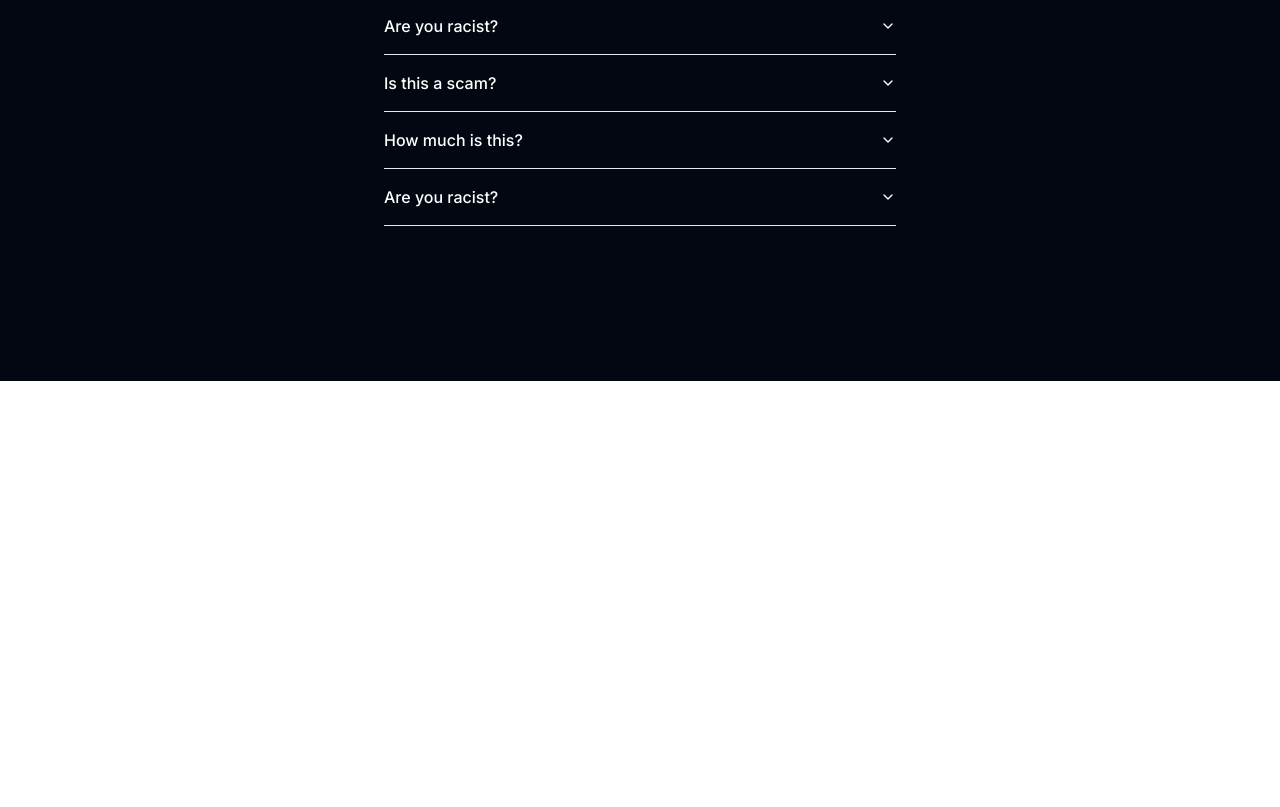
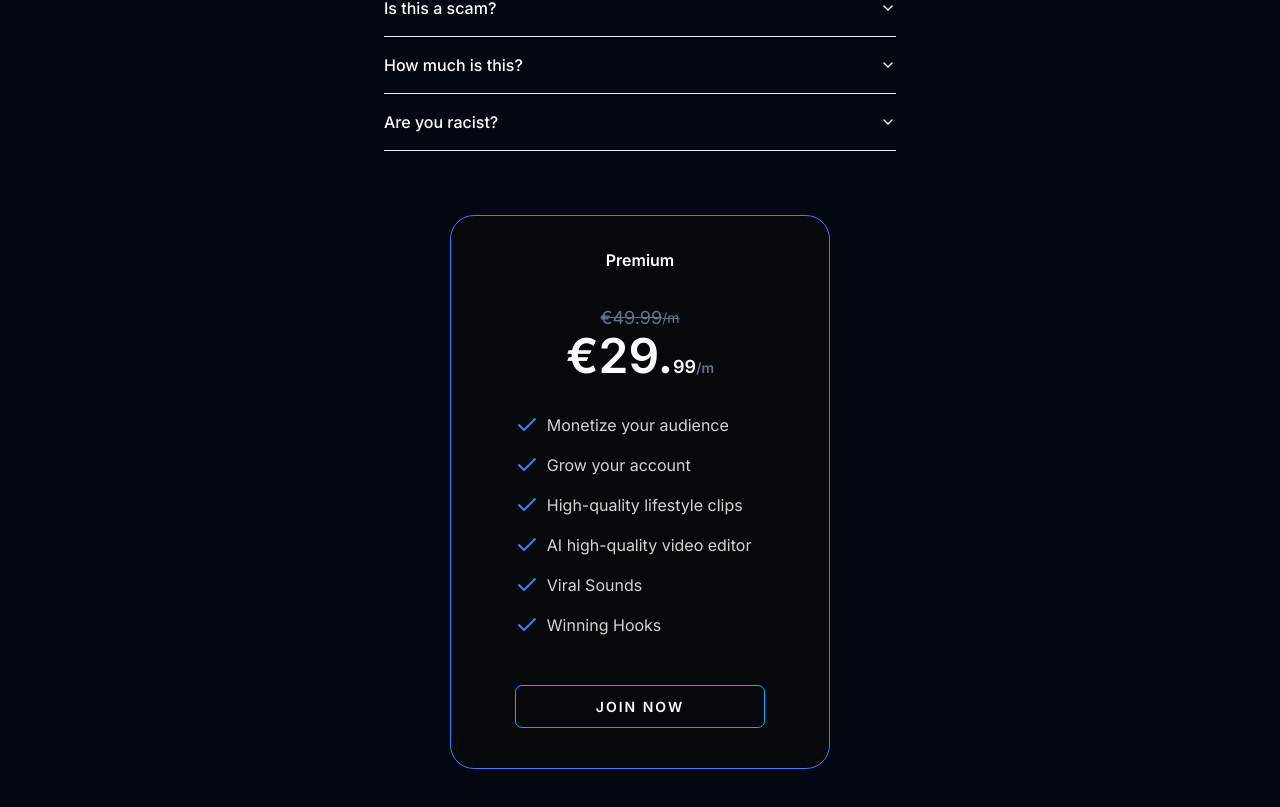
Before and after one commit to DarKS4ys/stoic-navbar, a Next.js app: page / in a window 1280 px wide. Shown: the part 419-1226 px from the top of the page. Before the commit the page ends 800 px from the top, so only its background shows below. Built offline with nearby package versions, Linux system fonts and the light colour scheme.

Commit message:
update card

```diff
--- a/app/page.js
+++ b/app/page.js
@@ -1,3 +1,4 @@
+import CustomCard from '@/components/customcard';
 import {
   Accordion,
   AccordionItem,
@@ -8,7 +9,7 @@ import Image from 'next/image';
 
 const LandingPage = () => {
   return (
-    <div className="bg-gray-950	pb-20 w-full h-screen flex flex-col justify-center items-center">
+    <div className="bg-gray-950	pb-20 w-full h-full flex flex-col justify-center items-center">
       <div className="mt-40">
         <h1 className="text-white text-center text-lg">
           Unleash your viral potential (hamudi is a fucking geek)
@@ -43,6 +44,9 @@ const LandingPage = () => {
           </AccordionItem>
         </Accordion>
       </div>
+      <div className="mt-16">
+        <CustomCard />
+      </div>
     </div>
   );
 };
--- /dev/null
+++ b/components/customcard.js
@@ -0,0 +1,57 @@
+import { Check } from 'lucide-react';
+import JoinButton from './joinbutton';
+
+const CustomCard = () => {
+  const services = [
+    'Monetize your audience',
+    'Grow your account',
+    'High-quality lifestyle clips',
+    'AI high-quality video editor',
+    'Viral Sounds',
+    'Winning Hooks',
+  ];
+
+  return (
+    <div>
+      <div className="border border-blue-500 bg-zinc-950/70 text-white flex flex-col rounded-3xl p-8  px-16">
+        {/* <div className="absolute justify-end items-end">
+                <div className="flex rounded-full bg-[var(--highlight)] p-1">
+                    <p className="font-semibold text-black text-sm">-40%</p>
+                </div>
+            </div> */}
+        <div className="flex justify-center items-start mb-8">
+          <div className="flex flex-col justify-center items-center">
+            <h1 className="font-semibold text-white">Premium</h1>
+          </div>
+        </div>
+
+        <h1 className="flex text-lg text-muted-foreground line-through justify-center items-center">
+          €49.99<span className="text-sm">/m</span>
+        </h1>
+        <div className="flex flex-row items-center justify-center mb-8">
+          <h1 className="font-semibold text-5xl">
+            €29.<span className="text-lg">99</span>
+            <span className="text-muted-foreground text-sm">/m</span>
+          </h1>
+        </div>
+        <div>
+          <div className="flex flex-col justify-start text-stone-300 items-start mb-8">
+            {services.map((service) => (
+              <div className="flex items-start justify-start flex-col mb-4">
+                <div className="flex flex-row justify-start items-center">
+                  <Check className="mr-2 text-blue-500" />
+                  {service}
+                </div>
+              </div>
+            ))}
+          </div>
+        </div>
+
+        <div className="flex justify-center items-center w-full mb-2">
+          <JoinButton />
+        </div>
+      </div>
+    </div>
+  );
+};
+export default CustomCard;
--- /dev/null
+++ b/components/joinbutton.js
@@ -0,0 +1,13 @@
+import Link from 'next/link';
+import styles from './stoic.module.css';
+
+const JoinButton = () => {
+  return (
+    <div>
+      <Link href="#">
+        <button className={styles.button}>JOIN NOW</button>
+      </Link>
+    </div>
+  );
+};
+export default JoinButton;
--- /dev/null
+++ b/components/stoic.module.css
@@ -0,0 +1,73 @@
+.button {
+  position: relative;
+  padding: 10px 80px;
+  border-radius: 7px;
+  border: 1px solid rgb(0, 174, 255);
+  font-size: 14px;
+  text-transform: uppercase;
+  font-weight: 600;
+  letter-spacing: 2px;
+  background: transparent;
+  color: #fff;
+  overflow: hidden;
+  box-shadow: 0 0 0 0 transparent;
+  -webkit-transition: all 0.2s ease-in;
+  -moz-transition: all 0.2s ease-in;
+  transition: all 0.2s ease-in;
+}
+
+.button:hover {
+  background: rgb(0, 182, 255);
+  box-shadow: 0 0 20px 3px rgba(0, 183, 255, 0.515);
+  -webkit-transition: all 0.2s ease-out;
+  -moz-transition: all 0.2s ease-out;
+  transition: all 0.2s ease-out;
+  color: black;
+}
+
+.button:hover::before {
+  -webkit-animation: sh02 0.5s 0s linear;
+  -moz-animation: sh02 0.5s 0s linear;
+  animation: sh02 0.5s 0s linear;
+}
+
+.button::before {
+  content: '';
+  display: block;
+  width: 0px;
+  height: 86%;
+  position: absolute;
+  top: 7%;
+  left: 0%;
+  opacity: 0;
+  background: #fff;
+  box-shadow: 0 0 50px 30px #fff;
+  -webkit-transform: skewX(-20deg);
+  -moz-transform: skewX(-20deg);
+  -ms-transform: skewX(-20deg);
+  -o-transform: skewX(-20deg);
+  transform: skewX(-20deg);
+}
+
+@keyframes sh02 {
+  from {
+    opacity: 0;
+    left: 0%;
+  }
+
+  50% {
+    opacity: 1;
+  }
+
+  to {
+    opacity: 0;
+    left: 100%;
+  }
+}
+
+.button:active {
+  box-shadow: 0 0 0 0 transparent;
+  -webkit-transition: box-shadow 0.2s ease-in;
+  -moz-transition: box-shadow 0.2s ease-in;
+  transition: box-shadow 0.2s ease-in;
+}
--- /dev/null
+++ b/components/stoiccard.js
@@ -0,0 +1,32 @@
+import {
+  Card,
+  CardContent,
+  CardDescription,
+  CardFooter,
+  CardHeader,
+  CardTitle,
+} from '@/components/ui/card';
+
+const StoicCard = () => {
+  return (
+    <Card>
+      <CardHeader>
+        <CardTitle>€29.99 /Month</CardTitle>
+        <CardDescription>Card Description</CardDescription>
+      </CardHeader>
+      <CardContent>
+        <p className="text-xl py-2">Grow your account</p>
+        <p>Monetize your audience</p>
+        <p>High-quality lifestyle clips</p>
+        <p>AI high-quality video editor</p>
+        <p>Viral Sounds</p>
+        <p>Winning Hooks</p>
+      </CardContent>
+      <CardFooter>
+        <p>Card Footer</p>
+      </CardFooter>
+    </Card>
+  );
+};
+
+export default StoicCard;
--- /dev/null
+++ b/components/ui/card.js
@@ -0,0 +1,68 @@
+import * as React from 'react';
+
+import { cn } from '@/lib/utils';
+
+const Card = React.forwardRef(({ className, ...props }, ref) => (
+  <div
+    ref={ref}
+    className={cn(
+      'rounded-xl border bg-zinc-800 text-white shadow-sm p-2',
+      className
+    )}
+    {...props}
+  />
+));
+Card.displayName = 'Card';
+
+const CardHeader = React.forwardRef(({ className, ...props }, ref) => (
+  <div
+    ref={ref}
+    className={cn('flex flex-col space-y-1.5 p-6', className)}
+    {...props}
+  />
+));
+CardHeader.displayName = 'CardHeader';
+
+const CardTitle = React.forwardRef(({ className, ...props }, ref) => (
+  <h3
+    ref={ref}
+    className={cn(
+      'text-2xl font-semibold leading-none tracking-tight',
+      className
+    )}
+    {...props}
+  />
+));
+CardTitle.displayName = 'CardTitle';
+
+const CardDescription = React.forwardRef(({ className, ...props }, ref) => (
+  <p
+    ref={ref}
+    className={cn('text-sm text-muted-foreground', className)}
+    {...props}
+  />
+));
+CardDescription.displayName = 'CardDescription';
+
+const CardContent = React.forwardRef(({ className, ...props }, ref) => (
+  <div ref={ref} className={cn('p-6 pt-0', className)} {...props} />
+));
+CardContent.displayName = 'CardContent';
+
+const CardFooter = React.forwardRef(({ className, ...props }, ref) => (
+  <div
+    ref={ref}
+    className={cn('flex items-center p-6 pt-0', className)}
+    {...props}
+  />
+));
+CardFooter.displayName = 'CardFooter';
+
+export {
+  Card,
+  CardHeader,
+  CardFooter,
+  CardTitle,
+  CardDescription,
+  CardContent,
+};
```
